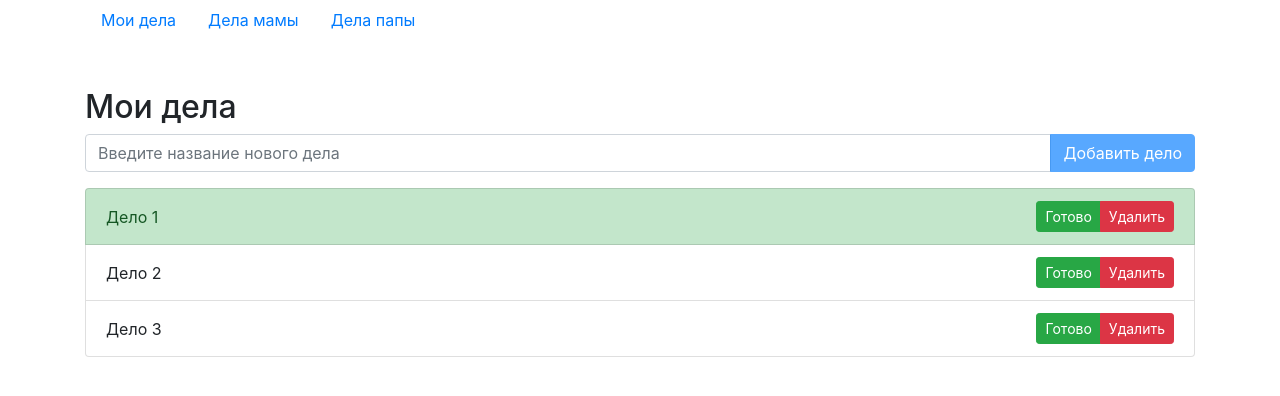
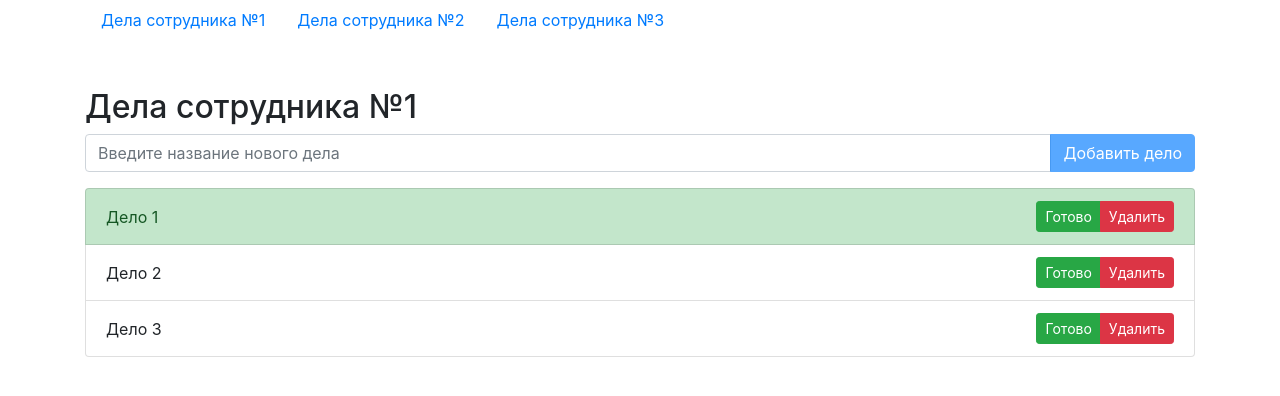
Before and after one commit to w8kate/TODO, a plain HTML site: page index.html in a window 1280 px wide. Drawn offline with nearby package versions, Linux system fonts and the light colour scheme.

Commit message:
rename pages

```diff
--- a/index.html
+++ b/index.html
@@ -14,16 +14,16 @@
 		let defaultTodoList = [{name: 'Дело 1', done: true}, {name: 'Дело 2', done: false}, {name: 'Дело 3', done: false}]; // task 2
 
         document.addEventListener('DOMContentLoaded', function() {
-            createTodoApp(document.getElementById('todo-app'), 'Мои дела', defaultTodoList, "myKey"); // task 2, 3
+            createTodoApp(document.getElementById('todo-app'), 'Дела сотрудника №1', defaultTodoList, "employeeOneKey"); // task 2, 3
         });
     </script>
 </head>
 <body>
     <div class="container mb-5">
         <nav class="nav">
-			<a class="nav-link" href="index.html">Мои дела</a>
-			<a class="nav-link" href="mom.html">Дела мамы</a>
-            <a class="nav-link" href="dad.html">Дела папы</a>
+			<a class="nav-link" href="index.html">Дела сотрудника №1</a>
+			<a class="nav-link" href="employee-two.html">Дела сотрудника №2</a>
+            <a class="nav-link" href="employee-three.html">Дела сотрудника №3</a>
         </nav>
     </div>
     <div id="todo-app" class="container"></div>
```
Also changed, not shown: employee-three.html (renamed from dad.html, +4 -4 lines), employee-two.html (renamed from mom.html, +4 -4 lines).
